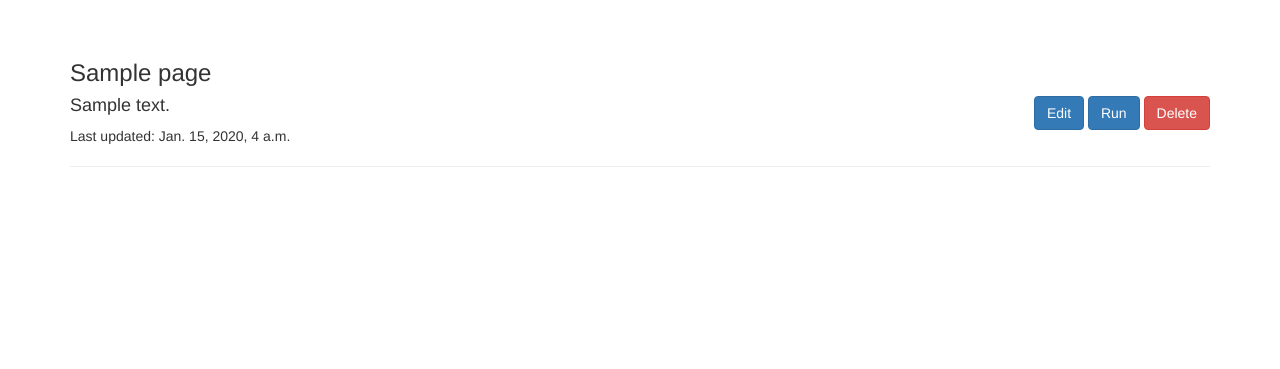
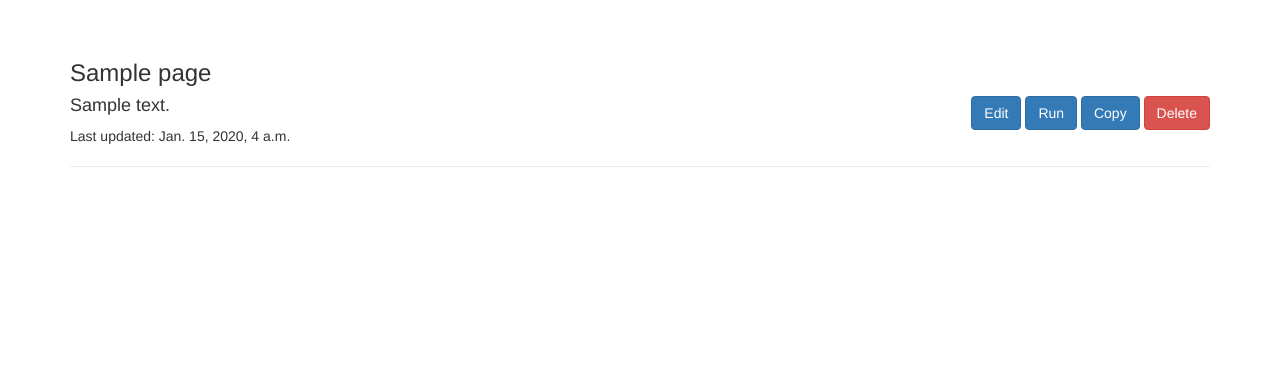
Before and after one commit to jongund/a11y-webedit, a Django app: page /pages/all/ in a window 1280 px wide. Shown: the part 51-420 px from the top of the page. Run offline with Django 3.2, Linux system fonts and the light colour scheme; a user stored in the database is signed in; tables that the repository leaves empty hold one stand-in row (values such as "Sample post"); some libraries are stand-ins or nearby versions.

Commit message:
copy function

```diff
--- a/pages/static/pages/style.css
+++ b/pages/static/pages/style.css
@@ -9,12 +9,15 @@
 .expand{
 	float: right;
 }
+
+/*
 #page-functions{
 	padding-left: 0;
 }
 #page-functions li{
 	display: inline;
 }
+*/
 
 ul{
 	list-style: none;
--- a/pages/templates/pages/all_pages.html
+++ b/pages/templates/pages/all_pages.html
@@ -8,6 +8,7 @@
 	<div class = "embedded-functions">
 		<a href = "/pages/{{ i.3 }}" class = "btn btn-primary">Edit</a>
 		<a href = "/pages/{{ i.3 }}/output" class = "btn btn-primary">Run</a>
+		<a href = "/pages/{{ i.3 }}/output" class = "btn btn-primary">Copy</a>
 		<a href = "/pages/{{ i.3 }}/delete" class = "btn btn-danger">Delete</a>
 	</div>
 	{% if i.1 %}
--- a/pages/urls.py
+++ b/pages/urls.py
@@ -5,6 +5,7 @@ urlpatterns = [
 	url(r'^new/$', views.new, name = 'new'),
 	url(r'^(?P<slug>[-\w]+)/output/$', views.run),
 	url(r'^(?P<slug>[-\w]+)/delete/$', views.delete),
+	url(r'^(?P<slug>[-\w]+)/copy/$', views.copy),
 	url(r'^all/$', views.show_all, name='show_all'),
 	url(r'^(?P<slug>[-\w]+)/$', views.show),
 	#url(r'^(?P<slug>[-\w]+)/output$', views.run),
--- a/pages/views.py
+++ b/pages/views.py
@@ -83,3 +83,16 @@ def delete(request, slug):
 		return redirect("/pages/new")
 	else:
 		return redirect("/pages/all")
+
+def copy(request, slug):
+	p=get_object_or_404(Page, web_key=slug)
+	copy_title = "Copy of '"+p.title+"'"
+	copy_description = "'"+p.description+"'"
+	copy = Page(title=copy_title,description=copy_description,htmlHead=p.htmlHead,\
+	htmlBody=p.htmlBody,css=p.css,javascript=p.javascript,\
+	web_key=get_random_string(length=6).lower(),user=request.user)
+	try:
+		copy.save()
+	except:
+		return redirect("/pages/"+p.web_key)
+	return redirect("/pages/"+copy.web_key)
--- a/templates/base.html
+++ b/templates/base.html
@@ -1,8 +1,10 @@
 {% load bootstrap3 %}
 {% load static %}
 {% bootstrap_css %}
-
+<!Doctype HTML>
+<html lang = "en">
 <head>
+	<title>WebEdit</title>
 	<link rel="stylesheet" type = "text/css" href="{% static 'pages/plugins/codemirror/lib/codemirror.css' %}"/>
 	<!--<link rel="stylesheet" type="text/css" href="{% static 'pages/plugins/codemirror/theme/cobalt.css' %}"/>-->
 	<link rel = "stylesheet" type = "text/css" href = "{% static 'pages/style.css' %}"/>
@@ -36,7 +38,7 @@
 				{% if user.is_authenticated %}
 				<li><a href="/accounts/profile">{{ user }}</a></li>
 				<li><a href="/pages/all">My Pages</a></li>
-				<li><a href="/accounts/logout">Logout</a></li>
+				<li><a href="/accounts/logout">Logout</a></li><!--redirect: ?next=/accounts/login -->
 				{% else %}
 				<li><a href="/register">Register</a></li>
 				<li><a href="/accounts/login">Login</a></li>
@@ -63,3 +65,4 @@
 	{% bootstrap_javascript %}
 	<script src = "{% static '/pages/page_js.js' %}"></script>
 </body>
+</html>
```
Also changed, not shown: pages/templates/pages/index.html (+5 -5 lines), pages/models.py (line endings or trailing spaces).
